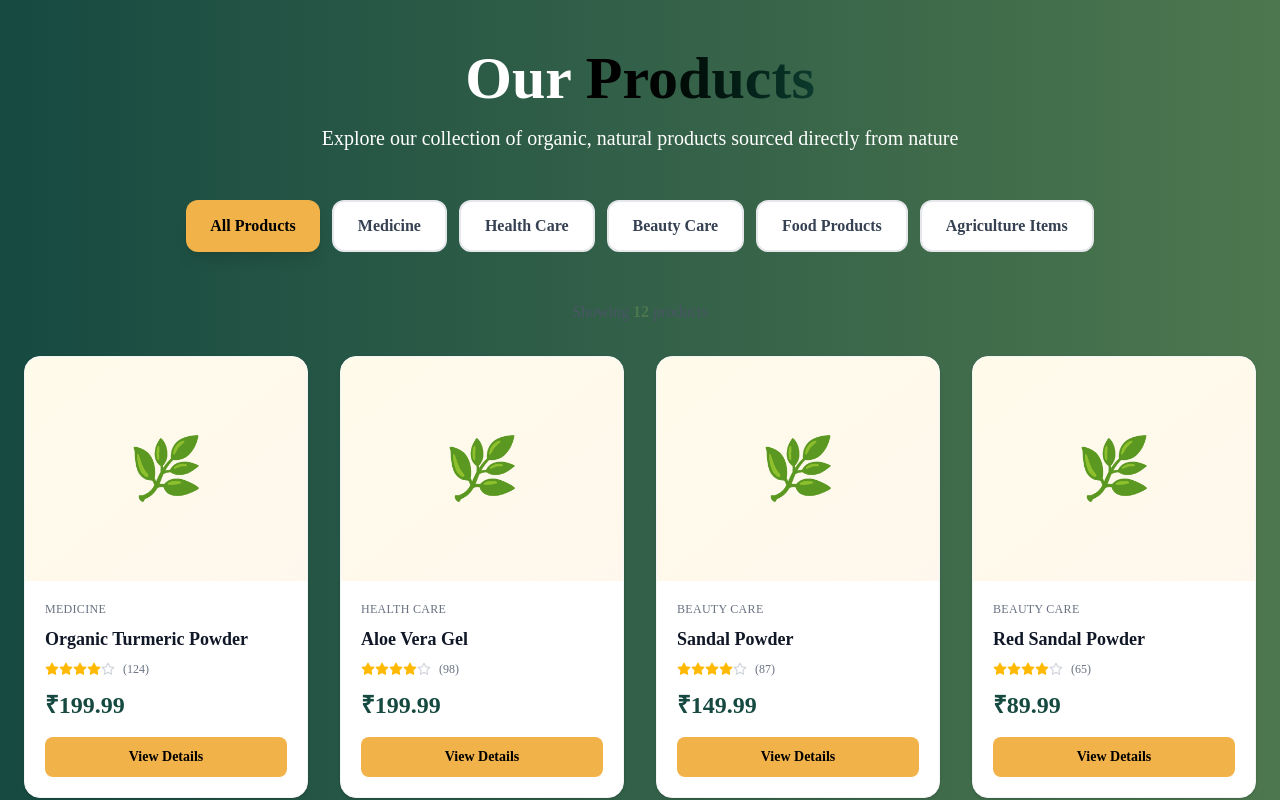
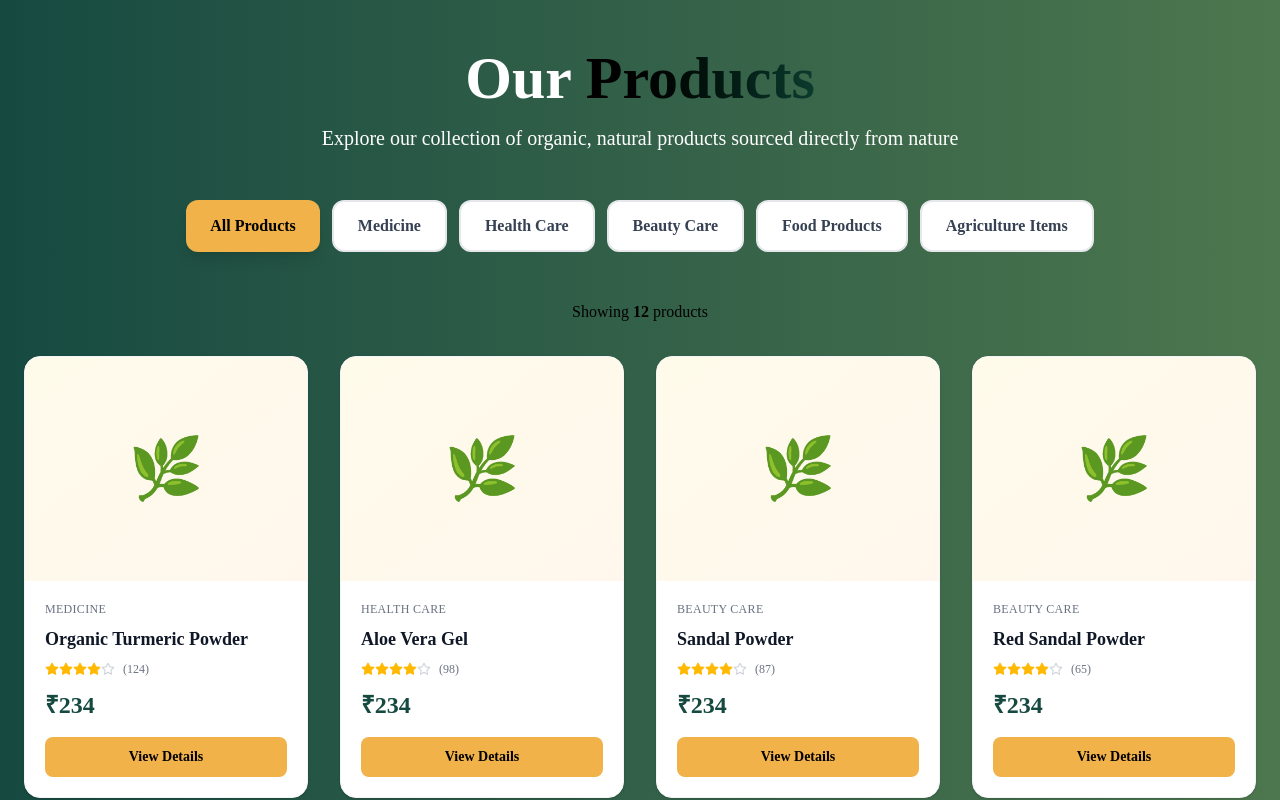
Before and after one commit to JAYESH4122/vanamithra-site, a Next.js app: page /products in a window 1280 px wide. Shown: the top 800 px of the page. Built offline with nearby package versions, Linux system fonts and the light colour scheme; a web font is replaced by a local one.

Commit message:
feat: add change price according to the variants

```diff
--- a/app/components/featured-products.tsx
+++ b/app/components/featured-products.tsx
@@ -241,11 +241,11 @@ export const FeaturedProducts = () => {
                       <div className="flex items-center justify-between">
                         <div className="flex items-center gap-2">
                           <span className="text-xl font-bold text-gray-900">
-                            ₹{product.price}
+                            ₹{product.variants[0].price}
                           </span>
-                          {product.originalPrice && (
+                          {product.variants[0].originalPrice && (
                             <span className="text-sm text-gray-500 line-through">
-                              ₹{product.originalPrice}
+                              ₹{product.variants[0].originalPrice}
                             </span>
                           )}
                         </div>
--- a/app/components/header.tsx
+++ b/app/components/header.tsx
@@ -196,7 +196,7 @@ const Header = () => {
                             </p>
                           </div>
                           <div className="text-primary-dark font-bold text-sm">
-                            ₹{product.price}
+                            ₹{product.variants[0].price}
                           </div>
                         </Link>
                       ))}
@@ -289,7 +289,7 @@ const Header = () => {
                               </p>
                             </div>
                             <div className="text-primary-dark font-bold text-sm">
-                              ₹{product.price}
+                              ₹{product.variants[0].price}
                             </div>
                           </Link>
                         ))}
--- a/app/products/product-page-client.tsx
+++ b/app/products/product-page-client.tsx
@@ -28,7 +28,7 @@ export default function ProductsPageClient() {
 
   return (
     <div className="min-h-screen primary-bg">
-      <main className="container mx-auto px-4 sm:px-6 py-12">
+      <main className="container mx-auto px-7 sm:px-6 py-12">
         {/* Page Header */}
         <motion.div
           initial={{ opacity: 0, y: 20 }}
@@ -64,10 +64,11 @@ export default function ProductsPageClient() {
                 whileHover={{ scale: 1.05 }}
                 whileTap={{ scale: 0.95 }}
                 onClick={() => setSelectedCategory(category.id)}
-                className={`px-6 py-3 rounded-xl font-semibold transition-all duration-300 ${selectedCategory === category.id
+                className={`px-6 py-3 rounded-xl font-semibold transition-all duration-300 ${
+                  selectedCategory === category.id
                     ? "bg-yellow text-black shadow-lg"
                     : "bg-white text-gray-700 border-2 border-gray-200 hover:border-yellow hover:text-yellow"
-                  }`}
+                }`}
               >
                 {category.name}
               </motion.button>
@@ -82,9 +83,9 @@ export default function ProductsPageClient() {
           transition={{ delay: 0.2 }}
           className="text-center mb-8"
         >
-          <p className="text-gray-600">
+          <p className="text-black">
             Showing{" "}
-            <span className="font-semibold text-primary">
+            <span className="font-semibold text-black">
               {filteredProducts.length}
             </span>{" "}
             products
@@ -115,10 +116,13 @@ export default function ProductsPageClient() {
                 </div>
 
                 {/* Discount Badge */}
-                {product.originalPrice && (
+                {product.variants[0].originalPrice && (
                   <div className="absolute top-3 right-3 bg-red-500 text-white px-3 py-1 rounded-full text-sm font-semibold shadow-md">
                     {Math.round(
-                      (1 - product.price / product.originalPrice) * 100
+                      (1 -
+                        product.variants[0].price /
+                          product.variants[0].originalPrice) *
+                        100
                     )}
                     % OFF
                   </div>
@@ -126,7 +130,7 @@ export default function ProductsPageClient() {
               </div>
 
               {/* Product Info */}
-              <div className="p-5">
+              <div className="p-4 md:p-5">
                 {/* Category */}
                 <p className="text-xs text-gray-500 uppercase tracking-wide mb-2">
                   {categories.find((cat) => cat.id === product.category)?.name}
@@ -161,11 +165,11 @@ export default function ProductsPageClient() {
                 <div className="flex items-center justify-between">
                   <div className="flex items-center gap-2">
                     <span className="text-2xl font-bold text-primary-dark">
-                      ₹{product.price}
+                      ₹{product.variants[0].price}
                     </span>
-                    {product.originalPrice && (
+                    {product.variants[0].originalPrice && (
                       <span className="text-sm text-gray-500 line-through">
-                        ₹{product.originalPrice}
+                        ₹{product.variants[0].originalPrice}
                       </span>
                     )}
                   </div>
--- a/data/products.ts
+++ b/data/products.ts
@@ -1,16 +1,18 @@
 export interface Product {
   id: string;
   name: string;
-  price: number;
-  originalPrice?: number;
   rating: number;
   reviewCount: number;
   description: string;
   features: string[];
-  variants: { name: string; value: string }[];
+  variants: {
+    name: string;
+    value: string;
+    price: number;
+    originalPrice?: number;
+  }[];
   category: string;
   image: string;
-  inStock: boolean;
 }
 
 export const categories = [
@@ -26,7 +28,6 @@ export const products: Product[] = [
   {
     id: "1",
     name: "Organic Turmeric Powder",
-    price: 199.99,
     rating: 4.8,
     reviewCount: 124,
     description:
@@ -40,18 +41,16 @@ export const products: Product[] = [
       "Freshly Packed",
     ],
     variants: [
-      { name: "100g Pack", value: "100g" },
-      { name: "250g Pack", value: "250g" },
-      { name: "500g Pack", value: "500g" },
+      { name: "250ml", value: "250ml", price: 234 },
+      { name: "500ml", value: "500ml", price: 700 },
+      { name: "1L", value: "1L", price: 1200 },
     ],
     category: "medicine",
     image: "/turmeric.jpg",
-    inStock: true,
   },
   {
     id: "2",
     name: "Aloe Vera Gel",
-    price: 199.99,
     rating: 4.8,
     reviewCount: 98,
     description:
@@ -65,18 +64,16 @@ export const products: Product[] = [
       "Fresh Extract",
     ],
     variants: [
-      { name: "100ml", value: "100ml" },
-      { name: "200ml", value: "200ml" },
-      { name: "500ml", value: "500ml" },
+      { name: "250ml", value: "250ml", price: 234 },
+      { name: "500ml", value: "500ml", price: 700 },
+      { name: "1L", value: "1L", price: 1200 },
     ],
     category: "healthcare",
     image: "/aloe.jpg",
-    inStock: true,
   },
   {
     id: "3",
     name: "Sandal Powder",
-    price: 149.99,
     rating: 4.6,
     reviewCount: 87,
     description:
@@ -90,18 +87,16 @@ export const products: Product[] = [
       "Traditional Quality",
     ],
     variants: [
-      { name: "50g Pack", value: "50g" },
-      { name: "100g Pack", value: "100g" },
-      { name: "250g Pack", value: "250g" },
+      { name: "250ml", value: "250ml", price: 234 },
+      { name: "500ml", value: "500ml", price: 700 },
+      { name: "1L", value: "1L", price: 1200 },
     ],
     category: "beautycare",
     image: "/sandal.jpg",
-    inStock: true,
   },
   {
     id: "4",
     name: "Red Sandal Powder",
-    price: 89.99,
     rating: 4.7,
     reviewCount: 65,
     description:
@@ -115,17 +110,16 @@ export const products: Product[] = [
       "Premium Quality",
     ],
     variants: [
-      { name: "50g Pack", value: "50g" },
-      { name: "100g Pack", value: "100g" },
+      { name: "250ml", value: "250ml", price: 234 },
+      { name: "500ml", value: "500ml", price: 700 },
+      { name: "1L", value: "1L", price: 1200 },
     ],
     category: "beautycare",
     image: "/red-sandal.jpg",
-    inStock: true,
   },
   {
     id: "5",
     name: "Paneer (Fresh)",
-    price: 129.99,
     rating: 4.5,
     reviewCount: 112,
     description:
@@ -139,18 +133,16 @@ export const products: Product[] = [
       "Homemade Quality",
     ],
     variants: [
-      { name: "250g", value: "250g" },
-      { name: "500g", value: "500g" },
-      { name: "1kg", value: "1kg" },
+      { name: "250ml", value: "250ml", price: 234 },
+      { name: "500ml", value: "500ml", price: 700 },
+      { name: "1L", value: "1L", price: 1200 },
     ],
     category: "food",
     image: "/paneer.jpg",
-    inStock: true,
   },
   {
     id: "6",
     name: "Organic Ginger Powder",
-    price: 159.99,
     rating: 4.6,
     reviewCount: 78,
     description:
@@ -164,17 +156,16 @@ export const products: Product[] = [
       "No Additives",
     ],
     variants: [
-      { name: "100g Pack", value: "100g" },
-      { name: "250g Pack", value: "250g" },
+      { name: "250ml", value: "250ml", price: 234 },
+      { name: "500ml", value: "500ml", price: 700 },
+      { name: "1L", value: "1L", price: 1200 },
     ],
     category: "medicine",
     image: "/ginger.jpg",
-    inStock: true,
   },
   {
     id: "7",
     name: "Pure Honey",
-    price: 299.99,
     rating: 4.9,
     reviewCount: 156,
     description:
@@ -188,18 +179,16 @@ export const products: Product[] = [
       "Farm Fresh",
     ],
     variants: [
-      { name: "250g Bottle", value: "250g" },
-      { name: "500g Bottle", value: "500g" },
-      { name: "1kg Bottle", value: "1kg" },
+      { name: "250ml", value: "250ml", price: 234 },
+      { name: "500ml", value: "500ml", price: 700 },
+      { name: "1L", value: "1L", price: 1200 },
     ],
     category: "food",
     image: "/honey.jpg",
-    inStock: true,
   },
   {
     id: "8",
     name: "Ayurvedic Herbs Mix",
-    price: 189.99,
     rating: 4.7,
     reviewCount: 92,
     description:
@@ -213,17 +202,16 @@ export const products: Product[] = [
       "Authentic Blend",
     ],
     variants: [
-      { name: "100g Pack", value: "100g" },
-      { name: "250g Pack", value: "250g" },
+      { name: "250ml", value: "250ml", price: 234 },
+      { name: "500ml", value: "500ml", price: 700 },
+      { name: "1L", value: "1L", price: 1200 },
     ],
     category: "medicine",
     image: "/herbs.jpg",
-    inStock: true,
   },
   {
     id: "9",
     name: "Organic Compost",
-    price: 79.99,
     rating: 4.4,
     reviewCount: 45,
     description:
@@ -237,18 +225,16 @@ export const products: Product[] = [
       "Chemical-free",
     ],
     variants: [
-      { name: "1kg Pack", value: "1kg" },
-      { name: "5kg Pack", value: "5kg" },
-      { name: "10kg Pack", value: "10kg" },
+      { name: "250ml", value: "250ml", price: 234 },
+      { name: "500ml", value: "500ml", price: 700 },
+      { name: "1L", value: "1L", price: 1200 },
     ],
     category: "agriculture",
     image: "/compost.jpg",
-    inStock: true,
   },
   {
     id: "10",
     name: "Neem Oil",
-    price: 139.99,
     rating: 4.5,
     reviewCount: 67,
     description:
@@ -262,18 +248,16 @@ export const products: Product[] = [
       "Multipurpose",
     ],
     variants: [
-      { name: "100ml", value: "100ml" },
-      { name: "250ml", value: "250ml" },
-      { name: "500ml", value: "500ml" },
+      { name: "250ml", value: "250ml", price: 234 },
+      { name: "500ml", value: "500ml", price: 700 },
+      { name: "1L", value: "1L", price: 1200 },
     ],
     category: "agriculture",
     image: "/neem.jpg",
-    inStock: true,
   },
   {
     id: "11",
     name: "Face Pack Powder",
-    price: 119.99,
     rating: 4.6,
     reviewCount: 89,
     description:
@@ -287,17 +271,16 @@ export const products: Product[] = [
       "Traditional Recipe",
     ],
     variants: [
-      { name: "100g Pack", value: "100g" },
-      { name: "250g Pack", value: "250g" },
+      { name: "250ml", value: "250ml", price: 234 },
+      { name: "500ml", value: "500ml", price: 700 },
+      { name: "1L", value: "1L", price: 1200 },
     ],
     category: "beautycare",
     image: "/facepack.jpg",
-    inStock: true,
   },
   {
     id: "12",
     name: "Coconut Oil",
-    price: 169.99,
     rating: 4.8,
     reviewCount: 134,
     description:
@@ -311,12 +294,11 @@ export const products: Product[] = [
       "Traditional Method",
     ],
     variants: [
-      { name: "250ml", value: "250ml" },
-      { name: "500ml", value: "500ml" },
-      { name: "1L", value: "1L" },
+      { name: "250ml", value: "250ml", price: 234 },
+      { name: "500ml", value: "500ml", price: 700 },
+      { name: "1L", value: "1L", price: 1200 },
     ],
     category: "healthcare",
     image: "/coconut-oil.jpg",
-    inStock: true,
   },
 ];
```
Also changed, not shown: app/[id]/page.tsx (+52 -33 lines).
